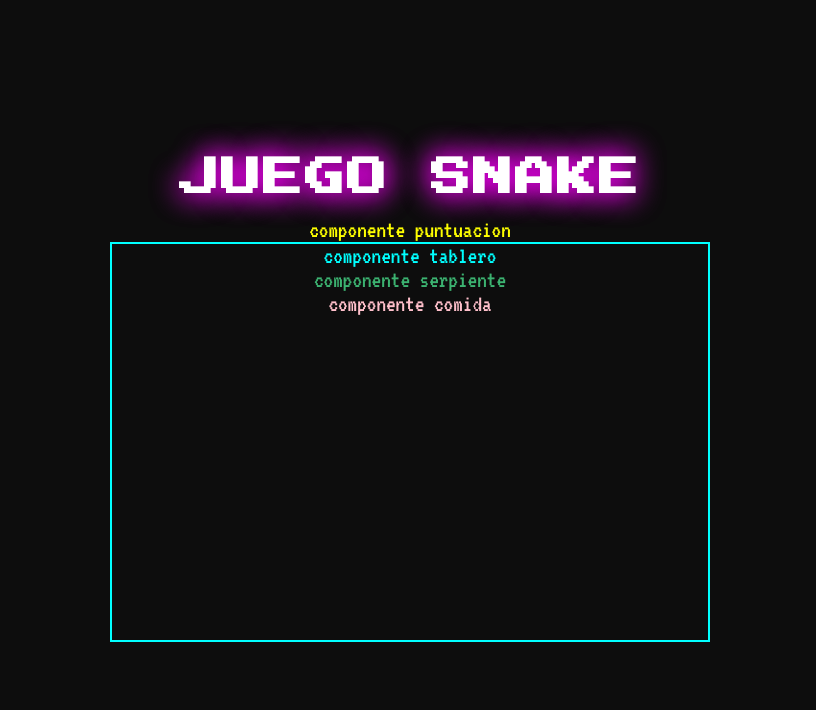
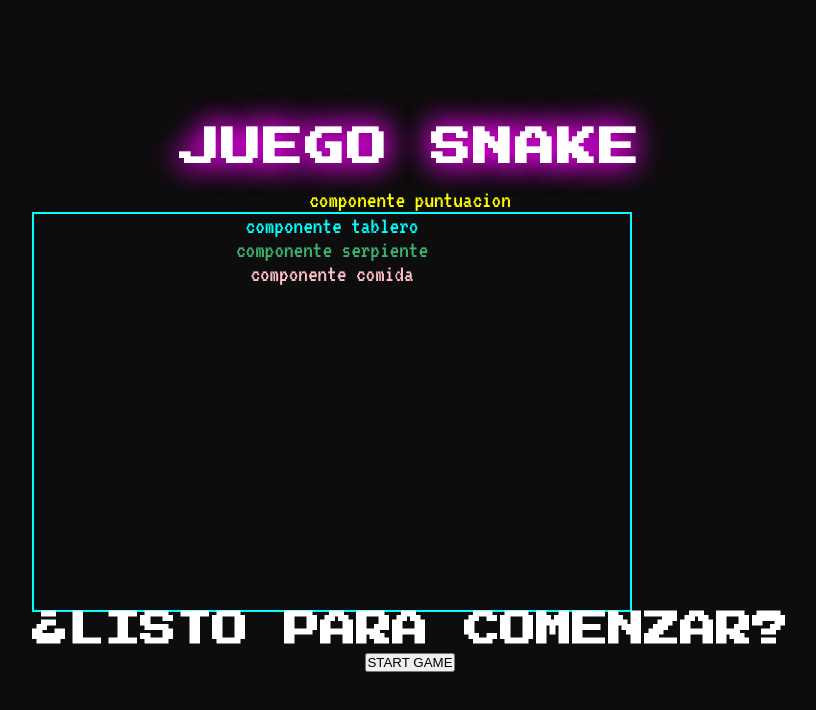
Before and after one commit to Pxdro-410/Lab6Snake-web-PC, a React (Vite) app: page / in a window 1280 px wide. Shown: the top 710 px of the page, without its empty margins (230-1046 px from the left). Built offline with nearby package versions, Linux system fonts and the light colour scheme.

Commit message:
feat: manejo de colisiones para terminar el juego

```diff
--- a/src/App.jsx
+++ b/src/App.jsx
@@ -22,7 +22,7 @@ const POSICION_INICIAL_SERPIENTE = [
 
 function App() {
   // Estado Global del Juego
-  const [isStarted, setIsStarted] = useState(true); // Temporalmente true para probar el movimiento
+  const [isStarted, setIsStarted] = useState(false);
   const [isGameOver, setIsGameOver] = useState(false);
   const [score, setScore] = useState(0);
   const [level, setLevel] = useState(1);
@@ -32,6 +32,22 @@ function App() {
   const [speed, setSpeed] = useState(VELOCIDAD_INICIAL);
 
   const lastDirection = useRef(DIRECCIONES.ARRIBA);
+
+  const startGame = () => {
+    setIsStarted(true);
+    setIsGameOver(false);
+    setScore(0);
+    setLevel(1);
+    setSnake(POSICION_INICIAL_SERPIENTE);
+    setDirection(DIRECCIONES.ARRIBA);
+    lastDirection.current = DIRECCIONES.ARRIBA;
+    setSpeed(VELOCIDAD_INICIAL);
+  };
+
+  const gameOver = () => {
+    setIsGameOver(true);
+    setIsStarted(false);
+  };
 
   // useEffect para el teclado
   useEffect(() => {
@@ -84,6 +100,18 @@ function App() {
 
         lastDirection.current = direction;
 
+        // Colisión con paredes
+        if (head.x < 0 || head.x >= TAM_GRID || head.y < 0 || head.y >= TAM_GRID) {
+          gameOver();
+          return prevSnake;
+        }
+
+        // Colisión consigo misma
+        if (newSnake.some(segment => segment.x === head.x && segment.y === head.y)) {
+          gameOver();
+          return prevSnake;
+        }
+
         // Añadimos la nueva cabeza
         newSnake.unshift(head);
 
@@ -106,8 +134,27 @@ function App() {
       {/* Pasamos el estado como props al Score */}
       <Score score={score} level={level} />
 
-      {/* Pasamos el estado como props al Tablero */}
-      <Board gridSize={TAM_GRID} snake={snake} food={food} />
+      <div className="board-wrapper" style={{ position: 'relative', width: 'fit-content', margin: '0 auto' }}>
+        {/* Pasamos el estado como props al Tablero */}
+        <Board gridSize={TAM_GRID} snake={snake} food={food} />
+
+        {/* Pantalla de inicio */}
+        {!isStarted && !isGameOver && (
+          <div className="start-screen">
+            <h2>¿Listo para comenzar?</h2>
+            <button onClick={startGame}>START GAME</button>
+          </div>
+        )}
+
+        {/* Pantalla de Game Over */}
+        {isGameOver && (
+          <div className="game-over-screen">
+            <h2 className="game-over-title">GAME OVER</h2>
+            <p className="final-score">PUNTUACIÓN: {score}</p>
+            <button onClick={startGame}>INTENTAR DE NUEVO</button>
+          </div>
+        )}
+      </div>
 
     </div>
   );
```
